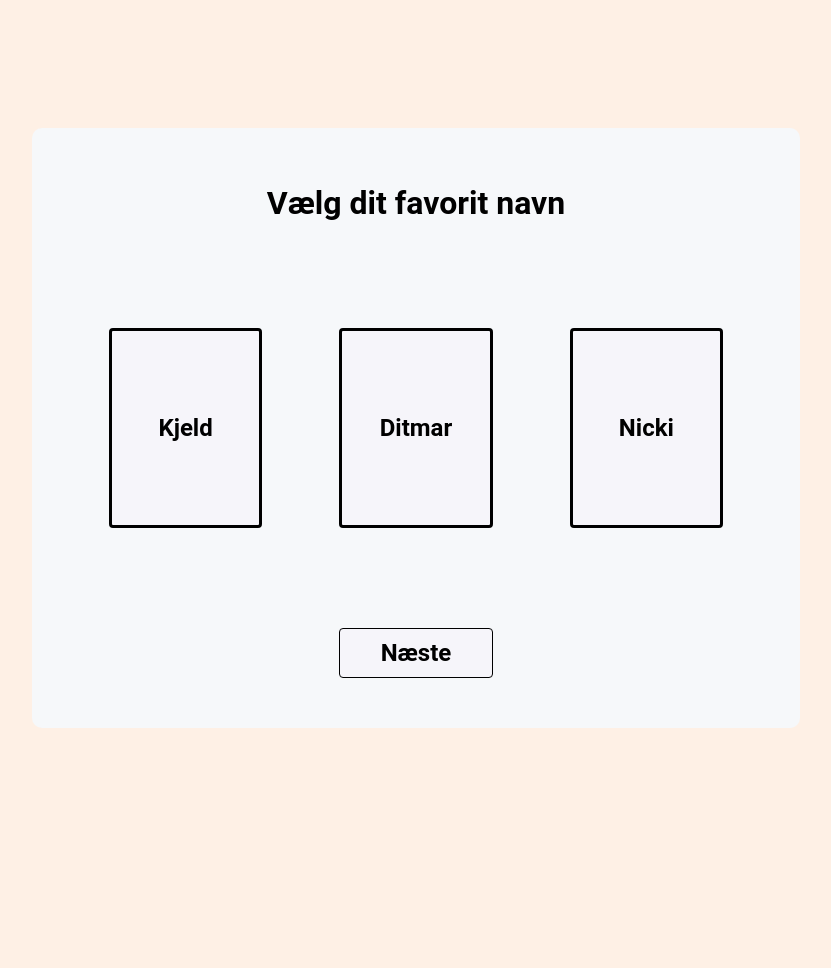
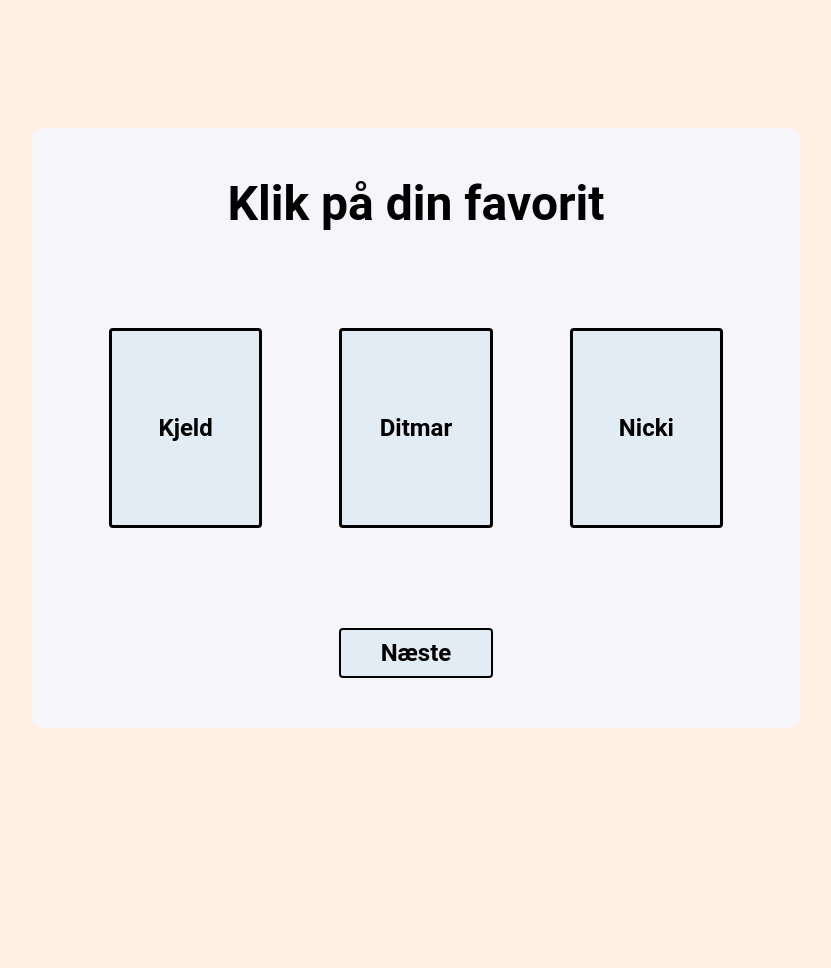
Before and after one commit to SimonBuusJensen/name-game-shuffle, a Flask app: page / in a window 1280 px wide. Shown: the top 968 px of the page, without its empty margins (224-1055 px from the left). Run offline with Flask 2, Linux system fonts and the light colour scheme.

Commit message:
CSS colors

```diff
--- a/static/css/main.css
+++ b/static/css/main.css
@@ -33,7 +33,7 @@ body {
     text-align: center;
     width: 60%;
     height: 60%;
-    background-color: #F6F8FA;
+    background-color: #F6F5FA;
     border-radius: 10px;
 }
 
@@ -46,7 +46,7 @@ body {
 }
 
 #main-title {
-
+    font-size: xxx-large;
 }
 
 .names-container {
@@ -68,14 +68,12 @@ body {
 
     border: black solid;
     border-radius: 4px;
-    background-color: #F6F5FA;
-
+    background-color: #E1ECF4;
 }
 
 .name-container:hover {
-  box-shadow: 0 0 20px rgba(33,33,35,1);
+    box-shadow: 0 0 20px rgba(33,33,35,1);
 }
-
 
 #next-button-container {
     height: 150px;
@@ -97,8 +95,8 @@ body {
     align-content: center;
     flex-direction: column;
 
-    background-color: #F6F5FA;
-    border: solid black 1px;
+    background-color: #E1ECF4;
+    border: solid black 2px;
     border-radius: 4px;
 }
 
--- a/templates/index.html
+++ b/templates/index.html
@@ -10,15 +10,17 @@
 <body>
 <div class="main-container">
     <div id="main-title-container">
-            <h1 id="main-title">Vælg dit favorit navn</h1>
+        <h1 id="main-title">Klik på din favorit</h1>
     </div>
     <div class="names-container">
-            <div class="name-container" id="name1">
+        <div class="name-container" onclick="location.href='#'" id="name1">
             <h2 class="name-title">{{ name1 }}</h2>
         </div>
+
         <div class="name-container" id="name2">
             <h2 class="name-title">{{ name2 }}</h2>
         </div>
+
         <div class="name-container" id="name3">
             <h2 class="name-title">{{ name3 }}</h2>
         </div>
```
Lines whose indentation alone changed are shown as unchanged.
